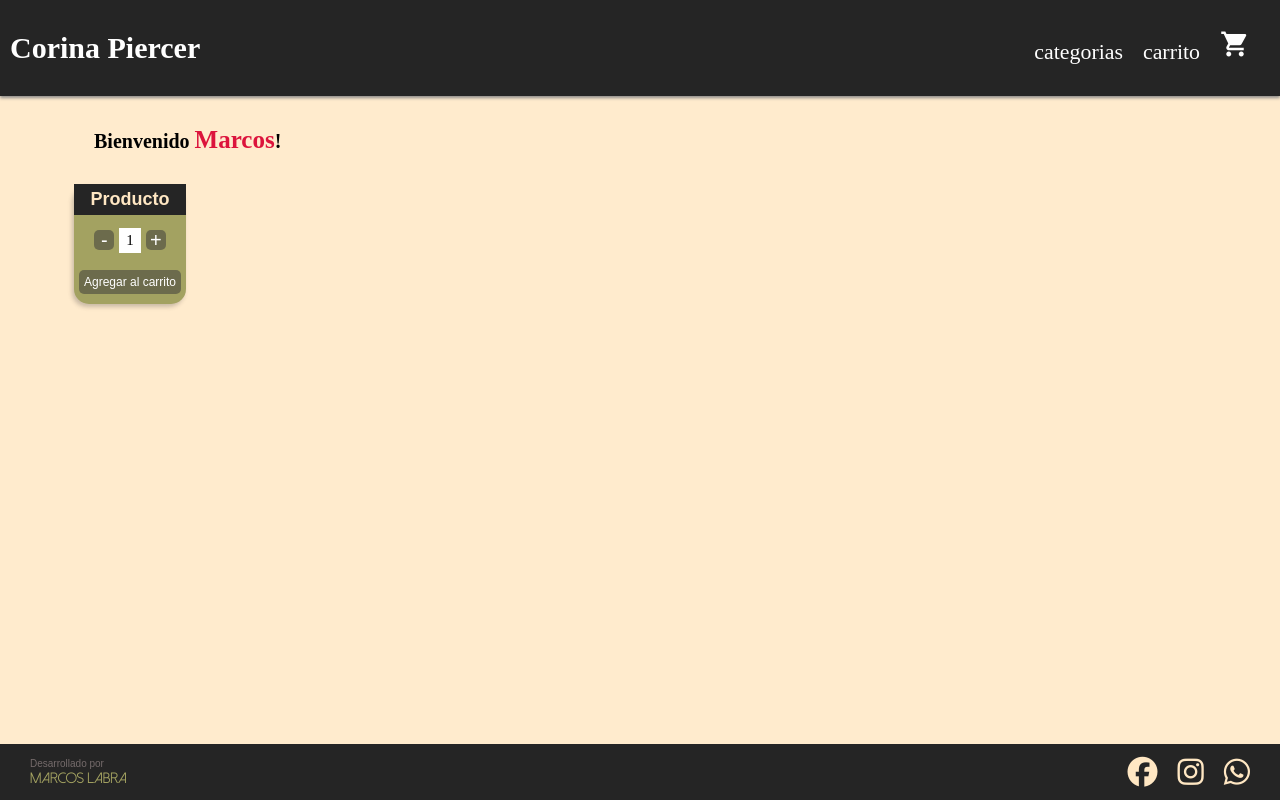
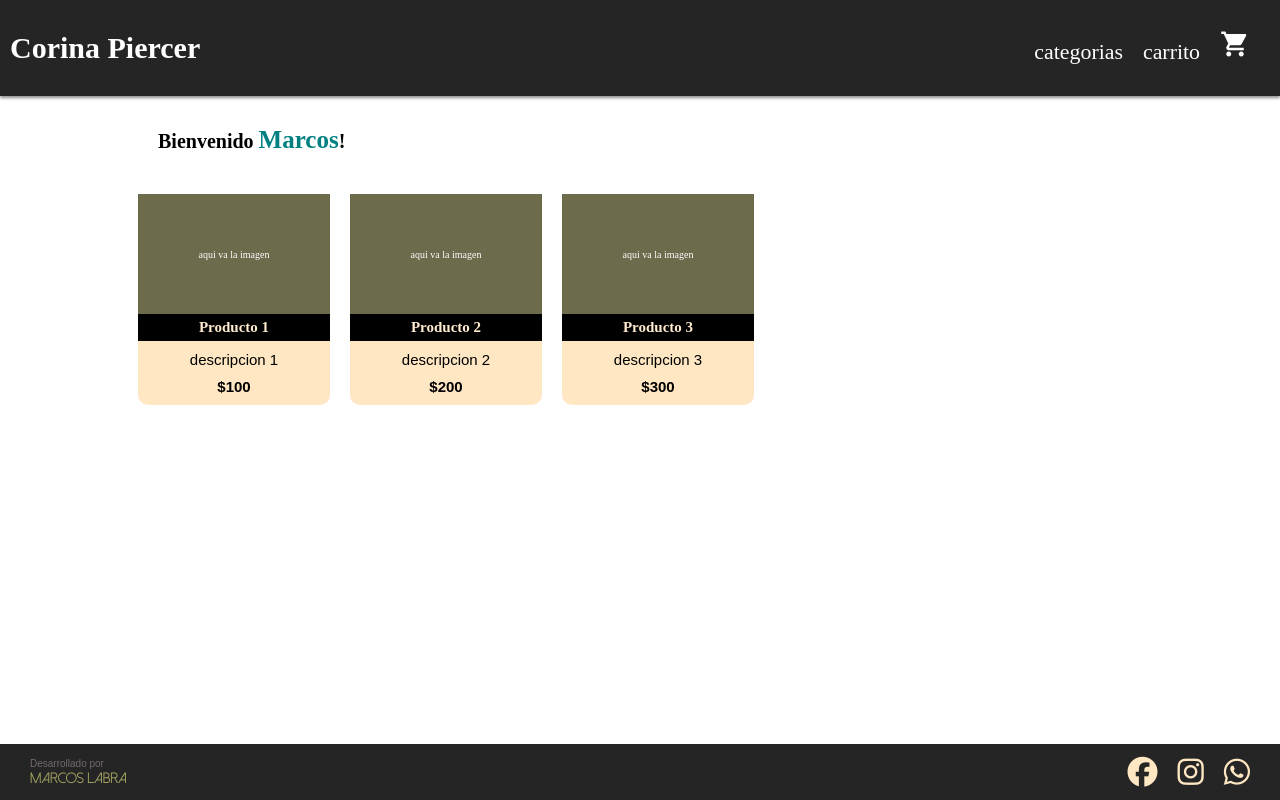
Before and after one commit to MarcosLabra/1erPreEntregaReactJs, a React (Create React App) app: page / in a window 1280 px wide. Built offline with nearby package versions, Linux system fonts and the light colour scheme.

Commit message:
agrego el mapeo de los items con sus respectivos Item.js dentro de ItemList.js

```diff
--- /dev/null
+++ b/src/components/Item.js
@@ -0,0 +1,12 @@
+const item = ({id, title, price, description}) => {
+  return (
+    <li key={id} className="productCard">
+        <div>aqui va la imagen</div>
+        <h3>{title}</h3>
+        <p className="description">{description}</p>
+        <p className="price">${price}</p>
+    </li>
+  )
+}
+
+export default item
--- a/src/components/ItemCount.js
+++ b/src/components/ItemCount.js
@@ -2,19 +2,19 @@ import { useState } from "react"
 
 const ItemCount = ({stock, initial, onAdd}) => {
 
-    const [estado, setEstado] = useState(initial)
+    const [count, setCount] = useState(initial)
 
     const sumar = () => {
-        if(estado < stock){
-            setEstado(estado + 1);
+        if(count < stock){
+            setCount(count + 1);
         }else{
         alert("no hay stock")
         }
     }
 
     const restar = () => {
-        if(estado > initial){
-        setEstado(estado - 1);
+        if(count > initial){
+            setCount(count - 1);
         }
     }
 
@@ -23,7 +23,7 @@ const ItemCount = ({stock, initial, onAdd}) => {
             <h3>Producto</h3>
             <div>
                 <button onClick={restar}>-</button>
-                <p>{estado}</p>
+                <p>{count}</p>
                 <button onClick={sumar}>+</button>
             </div>
             <button onClick={onAdd}>Agregar al carrito</button>
--- /dev/null
+++ b/src/components/ItemList.js
@@ -0,0 +1,13 @@
+import Item from "./Item"
+
+const ItemList = ({ products }) => {
+  return (
+    <ul>
+      {products.map(({id, title, price, description}) => {
+        return <Item id={id} title={title} price={price} description={description}/>;
+      })}
+    </ul>
+  );
+};
+
+export default ItemList;
--- a/src/components/ItemListContainer.js
+++ b/src/components/ItemListContainer.js
@@ -1,10 +1,61 @@
-import ItemCount from "./ItemCount"
+import { useEffect, useState } from "react"
+import ItemList from "./ItemList"
+
+let starterProducts = [
+  {
+      id: 1,
+      title: "Producto 1",
+      description: "descripcion 1",
+      price: 100,
+      pictureUrl: "foto 1"
+  },
+  {
+      id: 2,
+      title: "Producto 2",
+      description: "descripcion 2",
+      price: 200,
+      pictureUrl: "foto 2"
+  },
+  {
+      id: 3,
+      title: "Producto 3",
+      description: "descripcion 3",
+      price: 300,
+      pictureUrl: "foto 3"
+  }
+]
+
 
 const Main = ({nombre}) => {
+
+  const [loading, setLoading] = useState(true);
+  const [products, setproducts] = useState([]);
+
+  useEffect(() => {
+      console.log("Ejecutando useEffect")
+
+      const pedido = new Promise((res,rej)=>{
+          setTimeout(()=>{
+              res(starterProducts)
+          },2000)
+      })
+
+      pedido
+      .then((resultado)=>{
+          console.log("Estuvo bien");
+          setproducts(resultado);
+          setLoading(false);
+      })
+      .catch((error)=>{
+          console.log("Estuvo mal");
+      })
+
+  },[])
+
   return (
     <main>
         <h2>Bienvenido <span>{nombre}</span>!</h2>
-        <ItemCount stock={5} initial={1} onAdd={()=> alert("se agrego la cantidad elegida del producto al carrito")}/>
+        <ItemList products={products}/>
     </main>
   )
 }
--- /dev/null
+++ b/src/sass/components/_productCard.scss
@@ -0,0 +1,48 @@
+.productCard{
+    list-style: none;
+    display: flex;
+    flex-direction: column;
+    background-color: $cremita;
+    width: 35vw;
+    border-radius: 10px;
+    margin: 1rem;
+    div{
+        display: flex;
+        align-items:center;
+        justify-content: center;
+        width: 100%;
+        height: 15vh;
+        background-color: $verdeOscuro;
+        color: white;
+        font-size: 1rem;
+    }
+    h3{
+        background-color: black;
+        color: blanchedalmond;
+        font-size: 1.5rem;
+        text-align: center;
+        padding: .5rem 0;
+    }
+    p{
+        font-family: sans-serif;
+        font-size: 1.5rem;
+        text-align: center;
+        padding-top: 1rem;
+    }
+    .price{
+        padding-bottom: 1rem;
+        font-weight: bold;
+    }
+}
+
+@media (min-width:1200px){
+    .productCard{
+        width: 15vw;
+    }
+}
+
+@media (min-width:1600px){
+    .productCard{
+        width: 10vw;
+    }
+}
--- a/src/sass/layouts/_main.scss
+++ b/src/sass/layouts/_main.scss
@@ -1,13 +1,16 @@
 main{
-    background-color: blanchedalmond;
     flex-grow: 1;
-    padding: 0 5vw;
+    padding: 0 10vw;
     h2 {
         margin: 3rem;
         font-size: 2rem;
         span {
             font-size: 2.5rem;
-            color: crimson;
+            color: teal;
         }
     }
+    ul{
+        display: flex;
+        flex-wrap: wrap;
+    }
 }
--- a/src/sass/main.scss
+++ b/src/sass/main.scss
@@ -27,6 +27,7 @@ $gris: #756b6b;
 
 //-----------------components----------------------
 @import "./components/card";
+@import "./components/productCard";
 // ------------------layouts-------------------------
 @import "./layouts/footer";
 @import "./layouts/main";
```
